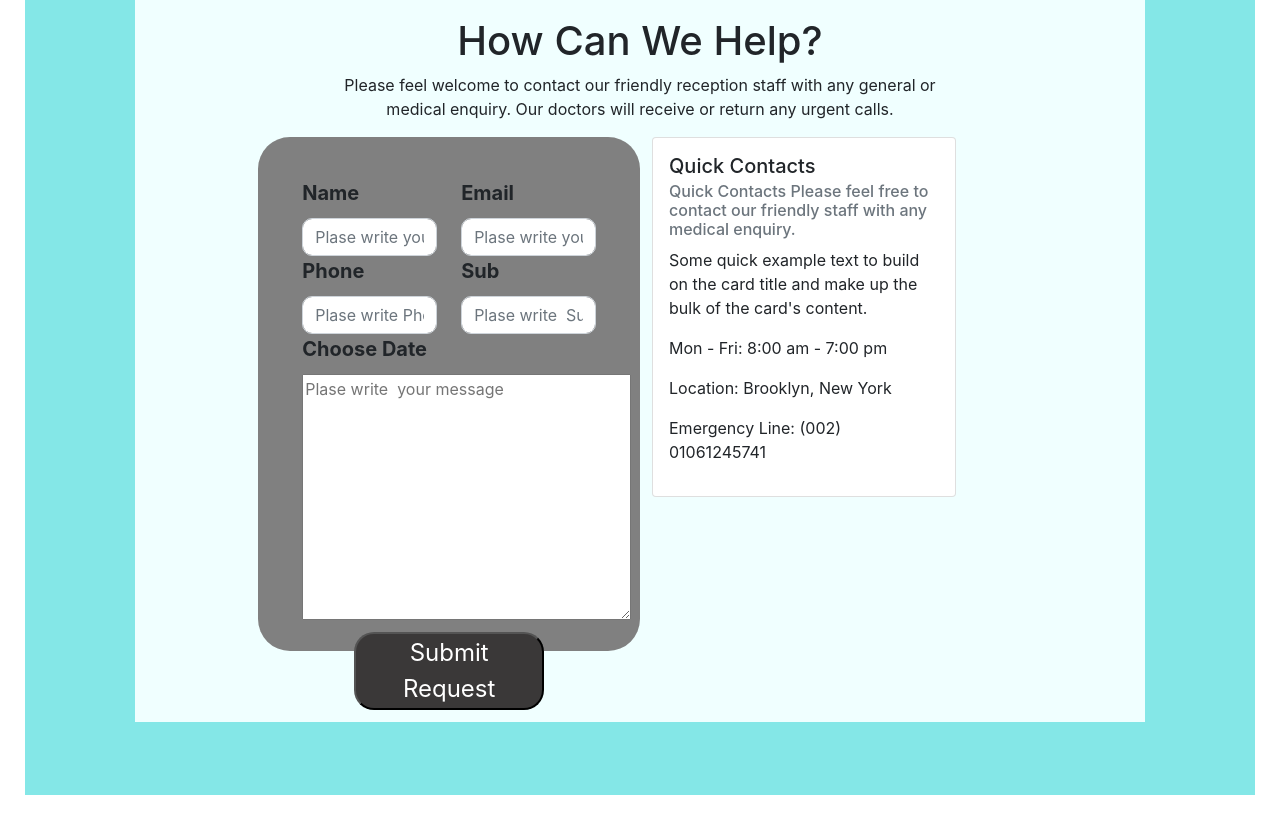
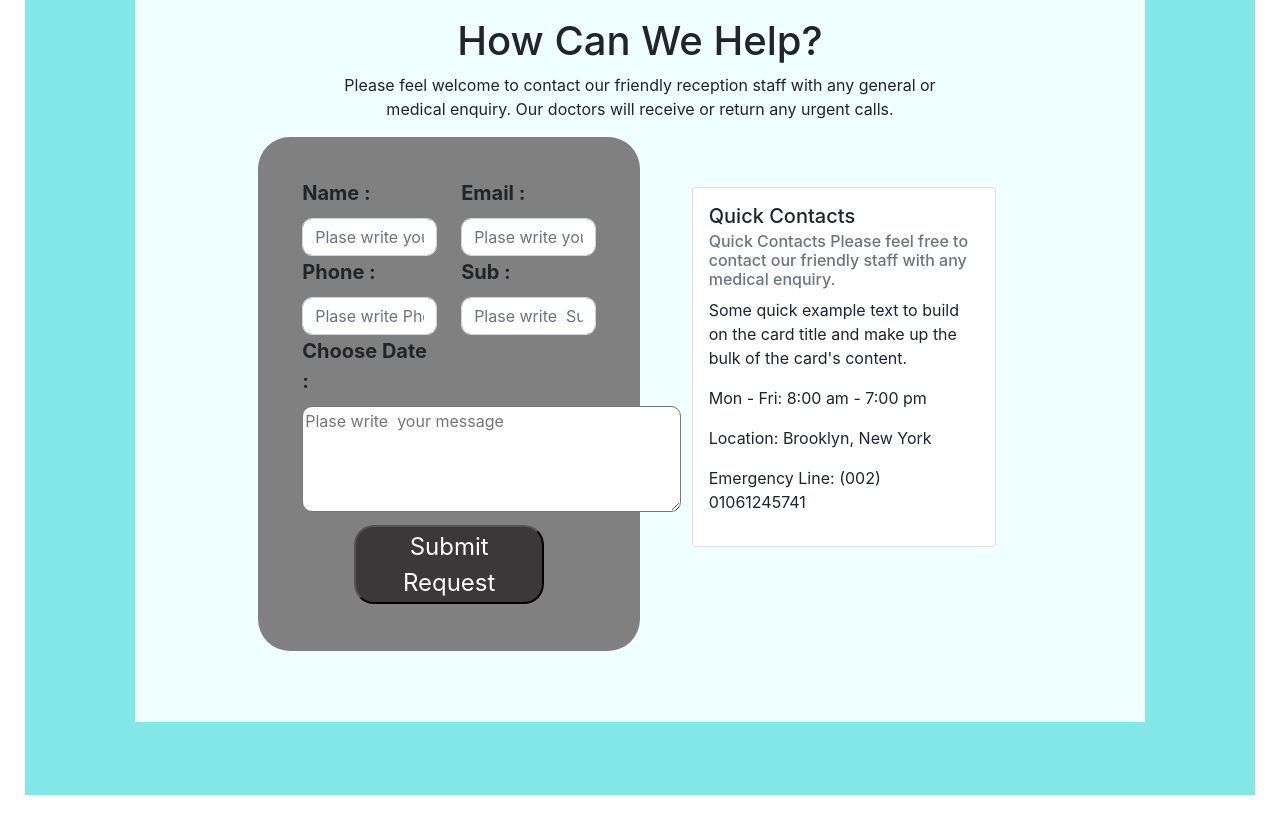
Before and after one commit to Swapno5896/Medical-Care-Client, a React (Create React App) app: page /contact in a window 1280 px wide. Shown: the part 620-1454 px from the top of the page. Built offline with nearby package versions, Linux system fonts and the light colour scheme.

Commit message:
contact page is done

```diff
--- a/src/components/ContactUs/ContactForm/ContactForm.css
+++ b/src/components/ContactUs/ContactForm/ContactForm.css
@@ -0,0 +1,9 @@
+.contact-text-area {
+  height: 106px;
+  width: 379px;
+  border-radius: 10px;
+}
+.quick-contact-section {
+  padding-left: 5%;
+  padding-top: 50px;
+}
--- a/src/components/ContactUs/ContactForm/ContactForm.tsx
+++ b/src/components/ContactUs/ContactForm/ContactForm.tsx
@@ -14,7 +14,7 @@ const ContactForm = () => {
                             className="form-group row offset-md-3 input-container"
                         >
                             <div className="col-sm-12 col-md-6">
-                                <label> Name</label>
+                                <label> Name : </label>
                                 <input
                                     className="form-control appontment-input"
                                     id="ex1"
@@ -23,7 +23,7 @@ const ContactForm = () => {
                                 />
                             </div>
                             <div className="col-sm-12 col-md-6">
-                                <label> Email</label>
+                                <label> Email : </label>
                                 <input
                                     className="form-control appontment-input"
                                     id="ex2"
@@ -32,7 +32,7 @@ const ContactForm = () => {
                                 />
                             </div>
                             <div className="col-sm-12 col-md-6">
-                                <label> Phone</label>
+                                <label> Phone : </label>
                                 <input
                                     className="form-control appontment-input"
                                     id="ex2"
@@ -41,7 +41,7 @@ const ContactForm = () => {
                                 />
                             </div>
                             <div className="col-sm-12 col-md-6">
-                                <label>Sub</label>
+                                <label>Sub : </label>
                                 <input
                                     className="form-control appontment-input"
                                     id="ex2"
@@ -52,13 +52,13 @@ const ContactForm = () => {
                             </div>
 
                             <div className="col-sm-12 col-md-6">
-                                <label>Choose Date </label>
-                                <textarea placeholder='Plase write  your message' className='appontment-inpu' name="" id="" cols={30} rows={10}></textarea>
+                                <label>Choose Date :  </label>
+                                <textarea className='contact-text-area' placeholder='Plase write  your message' name="" id="" cols={30} rows={10}></textarea>
                             </div>
                             <button className="book-appointment-btn">Submit Request </button>
                         </div>
                     </div>
-                    <div className="col-md-6">
+                    <div className="col-md-6 quick-contact-section">
                         <QuickContact />
                     </div>
                 </div>
```
